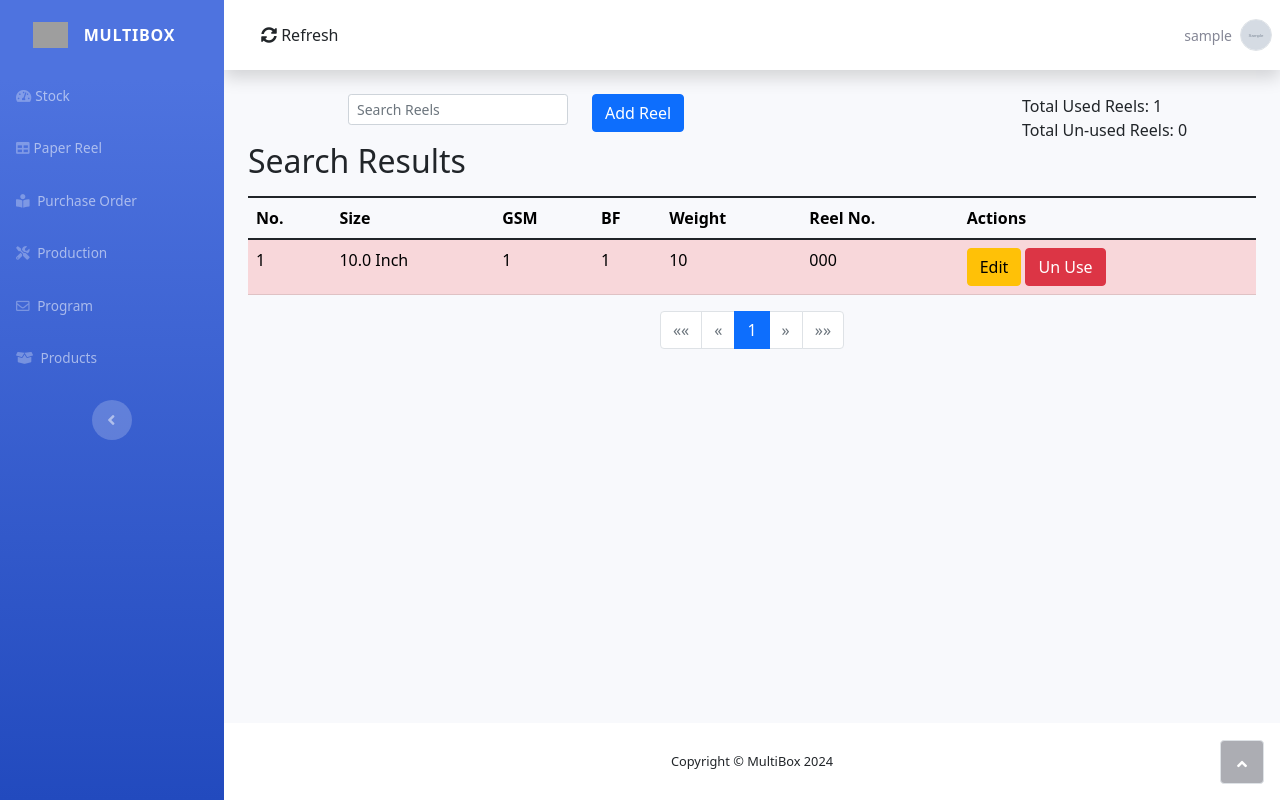
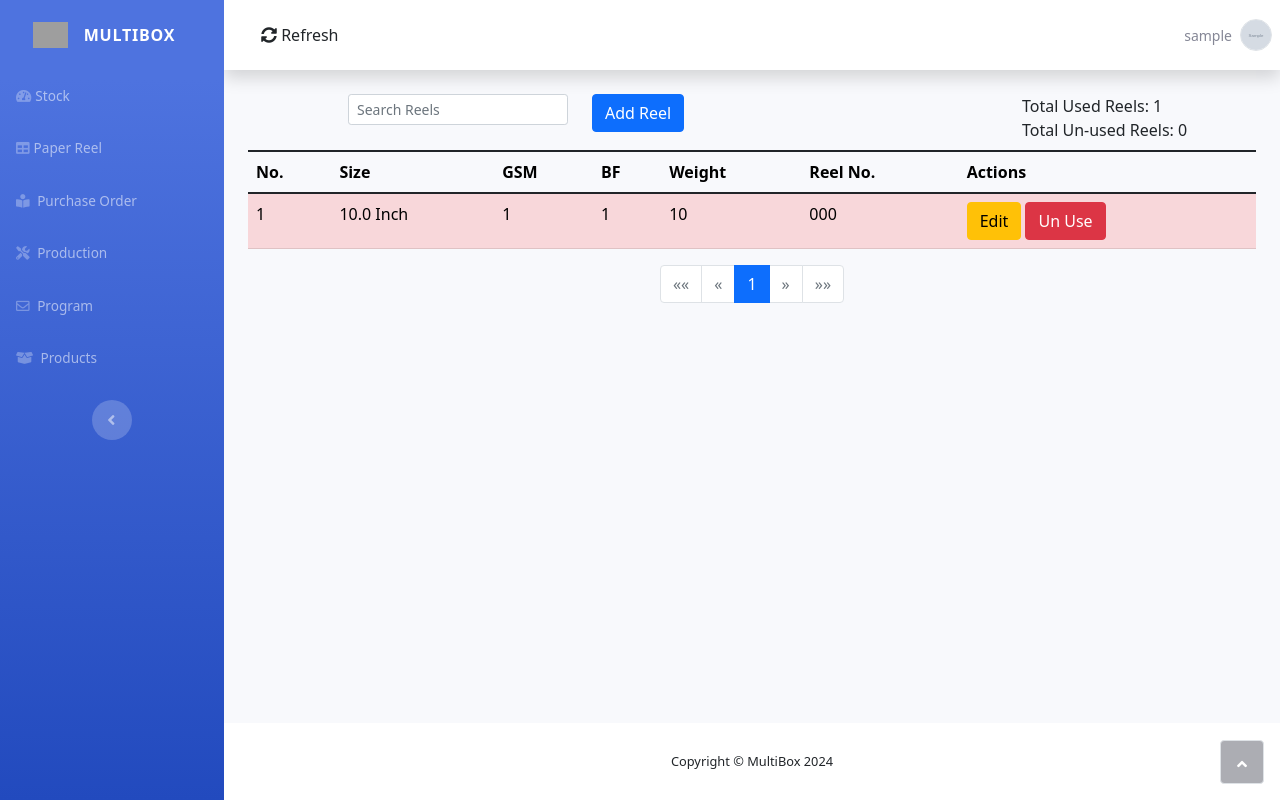
Before and after one commit to JANMAY007/MultiBox, a Django app: page /paper_reels/ in a window 1280 px wide. Run offline with Django 5.2, Linux system fonts and the light colour scheme; a user stored in the database is signed in; tables that the repository leaves empty hold one stand-in row (values such as "Sample post"); grey boxes marked "Sample" are stand-in pictures; some libraries are stand-ins or nearby versions; grey boxes are pictures that could not be loaded.

Commit message:
Updated PaperReels search feature

```diff
--- a/Corrugation/models.py
+++ b/Corrugation/models.py
@@ -45,6 +45,7 @@ class TenantGeneralInfo(models.Model):
     delete_before_days = models.PositiveSmallIntegerField()
     database_copy = models.BooleanField(default=False)
     monthly_report = models.BooleanField(default=False)
+    premium = models.BooleanField(default=False)
     object = models.manager
 
     def __str__(self):
--- a/Corrugation/views.py
+++ b/Corrugation/views.py
@@ -126,7 +126,10 @@ def search_reels(request):
     tenant = get_tenant_for_user(request)
 
     if tenant is None:
-        return JsonResponse({'results': []})
+        return JsonResponse({'results': [], 'size_counts': {}})
+
+    results_data = []
+    size_counts = {}
 
     if query:
         results = PaperReels.objects.filter(
@@ -138,20 +141,22 @@ def search_reels(request):
             used=False,
             tenant=tenant,
         )
-        results_data = [
-            {
+
+        for reel in results:
+            results_data.append({
                 'reel_number': reel.reel_number,
                 'bf': reel.bf,
                 'gsm': reel.gsm,
                 'size': reel.size,
                 'weight': reel.weight,
-            }
-            for reel in results
-        ]
-    else:
-        results_data = []
+            })
 
-    return JsonResponse({'results': results_data})
+            if reel.size in size_counts:
+                size_counts[reel.size] += 1
+            else:
+                size_counts[reel.size] = 1
+
+    return JsonResponse({'results': results_data, 'size_counts': size_counts})
 
 
 @login_required
--- a/templates/paper_reel.html
+++ b/templates/paper_reel.html
@@ -41,10 +41,14 @@
             </div>
         </div>
     </div>
-    <div>
+    <div id="search-results-section" style="display: none;">
         <h2>Search Results</h2>
         <ul id="results-list"></ul>
         <p id="no-results" style="display: none;">No results found.</p>
+        <div id="size-counts">
+            <h3>Total Reels by Size</h3>
+            <ul id="size-counts-list"></ul>
+        </div>
     </div>
     <script src="https://code.jquery.com/jquery-3.6.0.min.js"></script>
     <script>
@@ -66,17 +70,26 @@
         const csrftoken = getCookie('csrftoken');
 
         $(document).ready(function () {
-            function updateResults(results) {
+            function updateResults(results, sizeCounts) {
                 var resultsList = $('#results-list');
+                var sizeCountsList = $('#size-counts-list');
                 resultsList.empty();
+                sizeCountsList.empty();
+
                 if (results.length > 0) {
                     $('#no-results').hide();
+                    $('#search-results-section').show();
                     results.forEach(function (result) {
                         var listItem = $('<li></li>').text(result.reel_number + ' - BF: ' + result.bf + ', GSM: ' + result.gsm + ', Size: ' + result.size + ', Weight: ' + result.weight);
                         resultsList.append(listItem);
                     });
+                    for (var size in sizeCounts) {
+                        var countItem = $('<li></li>').text('Size: ' + size + ' - Total: ' + sizeCounts[size]);
+                        sizeCountsList.append(countItem);
+                    }
                 } else {
                     $('#no-results').show();
+                    $('#search-results-section').show();
                 }
             }
 
@@ -91,12 +104,14 @@
                             xhr.setRequestHeader("X-CSRFToken", csrftoken);
                         },
                         success: function (data) {
-                            updateResults(data.results);
+                            updateResults(data.results, data.size_counts);
                         }
                     });
                 } else {
                     $('#results-list').empty();
+                    $('#size-counts-list').empty();
                     $('#no-results').hide();
+                    $('#search-results-section').hide();
                 }
             });
         });
```
Also changed, not shown: 1 other file.
